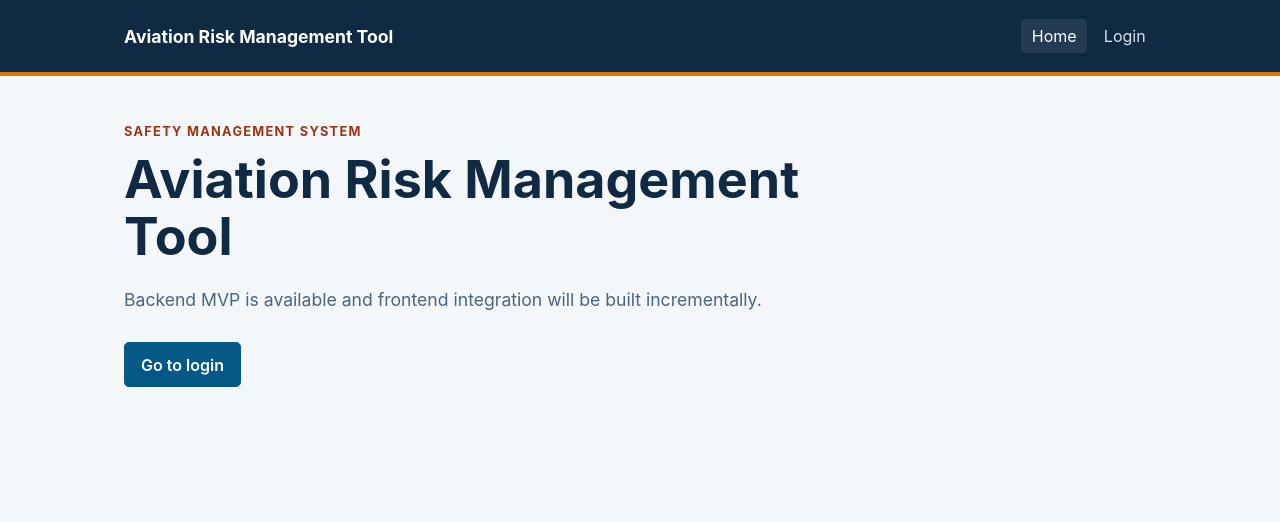
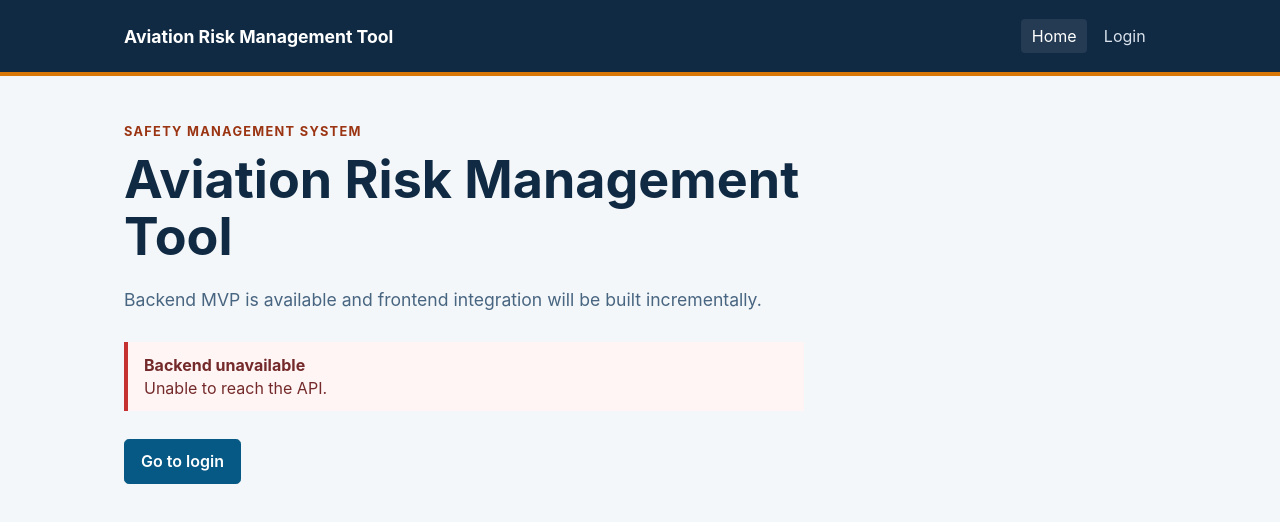
Before and after one commit to Martinolli/aviation-risk-management-tool, a React (Vite) app in the folder frontend/: page / in a window 1280 px wide. Shown: the top 522 px of the page. Built offline with nearby package versions, Linux system fonts and the light colour scheme; no server answers.

Commit message:
Add frontend backend health check

```diff
--- /dev/null
+++ b/frontend/src/api/health.ts
@@ -0,0 +1,6 @@
+import { apiRequest } from "./client";
+import type { HealthResponse } from "./types";
+
+export function getHealth(): Promise<HealthResponse> {
+  return apiRequest<HealthResponse>("/health");
+}
--- a/frontend/src/api/types.ts
+++ b/frontend/src/api/types.ts
@@ -4,6 +4,11 @@ export interface StandardApiError {
     message: string;
     details: Record<string, unknown>;
   };
+}
+
+export interface HealthResponse {
+  status: string;
+  service: string;
 }
 
 export interface UserRead {
--- a/frontend/src/pages/HomePage.tsx
+++ b/frontend/src/pages/HomePage.tsx
@@ -1,6 +1,49 @@
+import { useEffect, useState } from "react";
 import { Link } from "react-router-dom";
 
+import { ApiError } from "../api/client";
+import { getHealth } from "../api/health";
+import type { HealthResponse } from "../api/types";
+
+type HealthCheckState =
+  | { status: "loading" }
+  | { status: "success"; health: HealthResponse }
+  | { status: "error"; message: string };
+
 export function HomePage() {
+  const [healthCheck, setHealthCheck] = useState<HealthCheckState>({
+    status: "loading",
+  });
+
+  useEffect(() => {
+    let isCurrent = true;
+
+    async function checkBackendHealth() {
+      try {
+        const health = await getHealth();
+        if (isCurrent) {
+          setHealthCheck({ status: "success", health });
+        }
+      } catch (error) {
+        if (!isCurrent) {
+          return;
+        }
+
+        const message =
+          error instanceof ApiError
+            ? error.message
+            : "Unable to connect to the backend.";
+        setHealthCheck({ status: "error", message });
+      }
+    }
+
+    void checkBackendHealth();
+
+    return () => {
+      isCurrent = false;
+    };
+  }, []);
+
   return (
     <section className="page-intro">
       <p className="eyebrow">Safety management system</p>
@@ -9,9 +52,40 @@ export function HomePage() {
         Backend MVP is available and frontend integration will be built
         incrementally.
       </p>
+      <BackendConnectionStatus healthCheck={healthCheck} />
       <Link className="button" to="/login">
         Go to login
       </Link>
     </section>
   );
 }
+
+function BackendConnectionStatus({
+  healthCheck,
+}: {
+  healthCheck: HealthCheckState;
+}) {
+  if (healthCheck.status === "loading") {
+    return (
+      <p aria-live="polite" className="connection-status connection-status--loading">
+        Checking backend connection...
+      </p>
+    );
+  }
+
+  if (healthCheck.status === "success") {
+    return (
+      <div aria-live="polite" className="connection-status connection-status--success">
+        <strong>Backend connected: {healthCheck.health.service}</strong>
+        <span>Status: {healthCheck.health.status}</span>
+      </div>
+    );
+  }
+
+  return (
+    <div aria-live="polite" className="connection-status connection-status--error">
+      <strong>Backend unavailable</strong>
+      <span>{healthCheck.message}</span>
+    </div>
+  );
+}
--- a/frontend/src/styles.css
+++ b/frontend/src/styles.css
@@ -103,6 +103,32 @@ h1 {
   margin: 1.25rem 0 1.75rem;
 }
 
+.connection-status {
+  border-left: 4px solid;
+  display: grid;
+  gap: 0.2rem;
+  margin: 0 0 1.75rem;
+  padding: 0.8rem 1rem;
+}
+
+.connection-status--loading {
+  background: #eaf2f8;
+  border-color: #486581;
+  color: #334e68;
+}
+
+.connection-status--success {
+  background: #e3f9e5;
+  border-color: #2f855a;
+  color: #1c4532;
+}
+
+.connection-status--error {
+  background: #fff5f5;
+  border-color: #c53030;
+  color: #742a2a;
+}
+
 .button,
 button {
   background: #075985;
```
Also changed, not shown: 1 other file (tests, documents, lock files or other folders).
